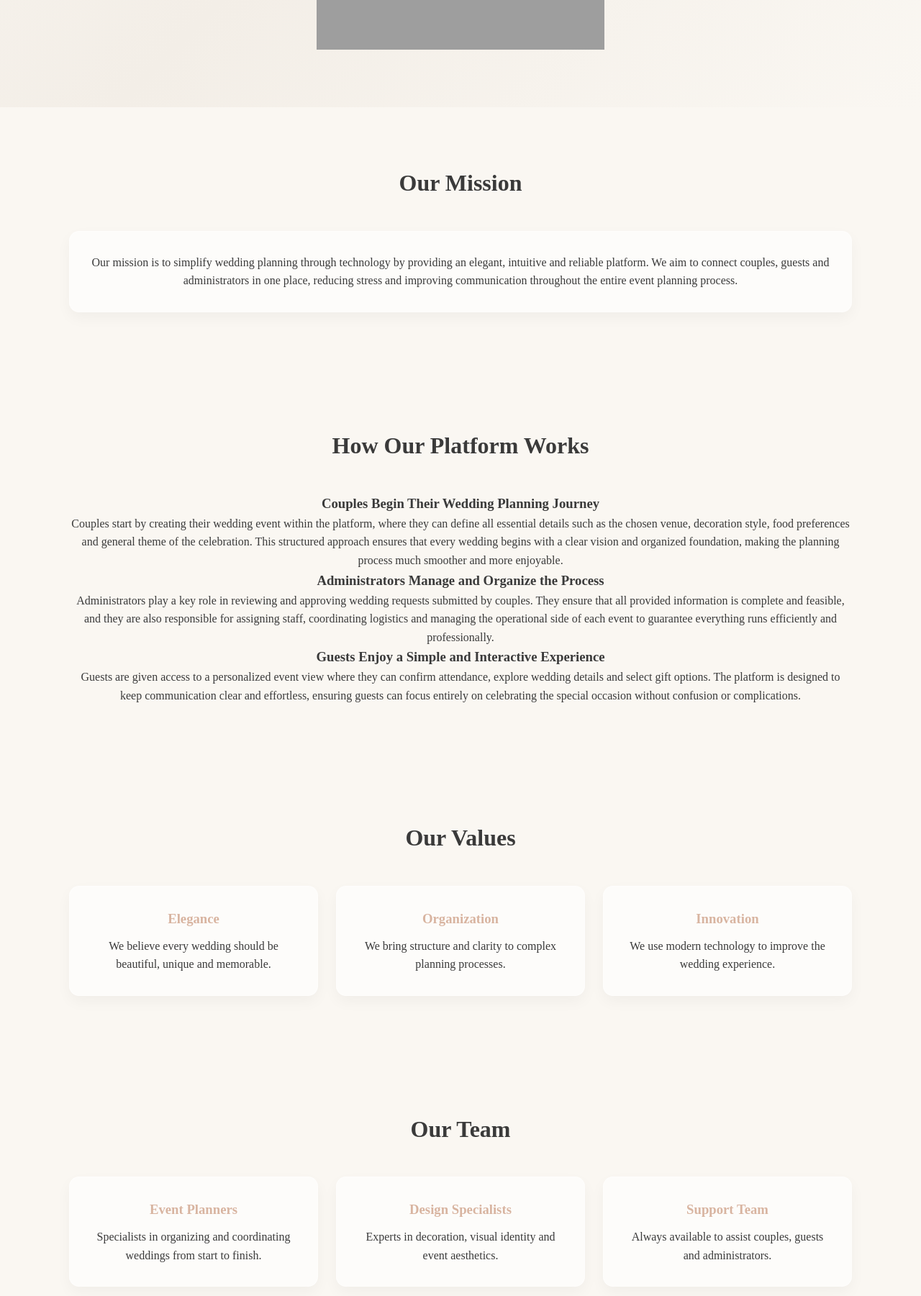
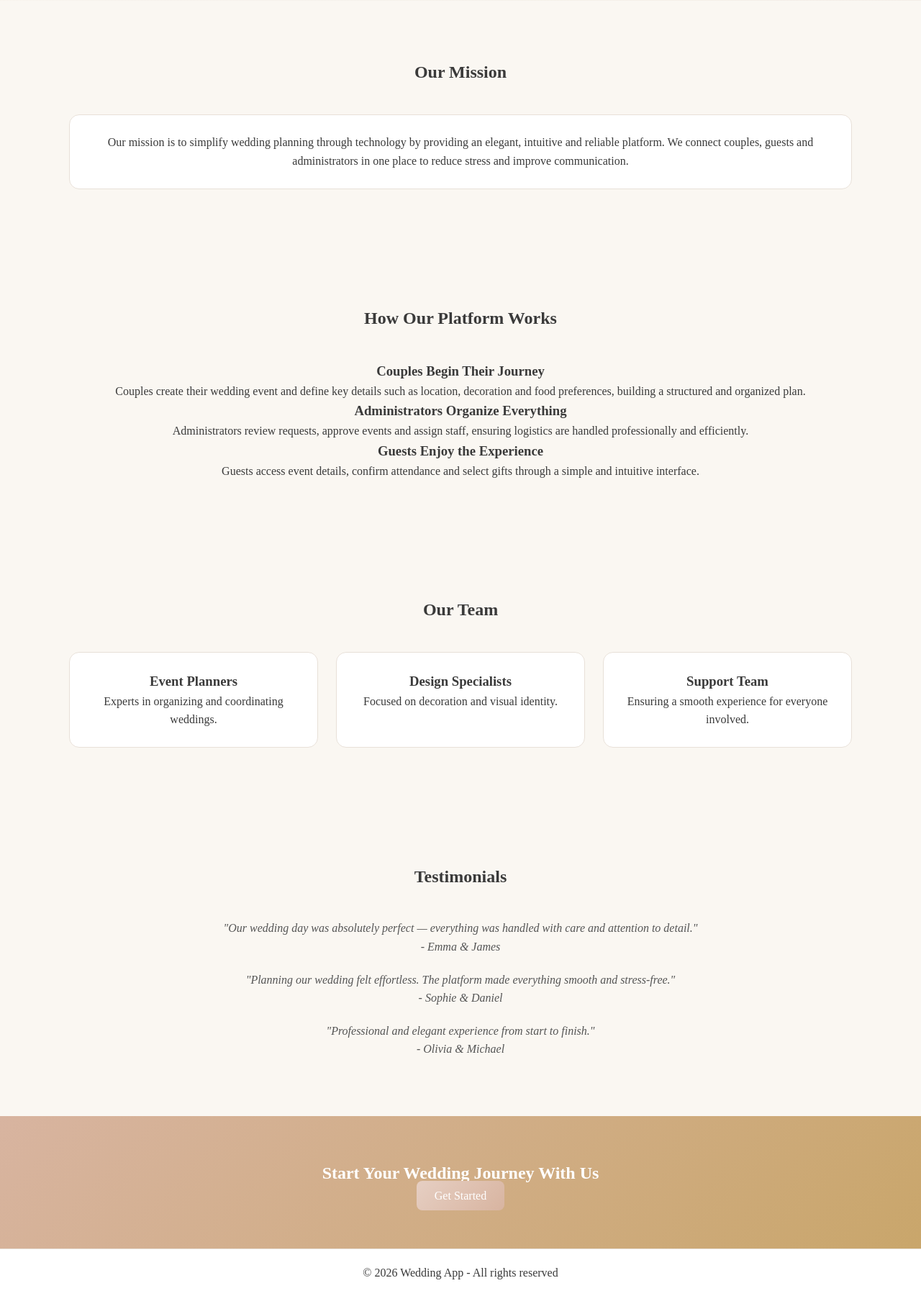
Before and after one commit to nic-port/SWD_AssignmentThree, a PHP site: page /about.php in a window 1280 px wide. Shown: the part 884-2685 px from the top of the page at 72% size. Run offline with PHP 8.4, Linux system fonts and the light colour scheme; grey boxes are pictures that could not be loaded.

Commit message:
Update CSS and add images for design improvements

```diff
--- a/about.php
+++ b/about.php
@@ -8,17 +8,17 @@
 
         <p class="about-intro">
             We are a modern wedding management platform dedicated to creating elegant and unforgettable experiences.
-            Our system connects couples, guests and administrators in a seamless and intuitive environment, ensuring that every wedding is planned with clarity, organization and attention to detail. Our goal is to transform complex event planning into a simple and enjoyable journey.
+            Our system connects couples, guests and administrators in a seamless and intuitive environment, ensuring that every wedding is planned with clarity, organization and attention to detail.
         </p>
 
         <!-- IMAGENS -->
         <div class="about-images">
 
-            <img src="https://fatimabuffet.com.br/wp-content/uploads/2019/11/buffet-para-jantar-de-casamento.jpg" alt="Wedding setup">
+            <img src="https://fatimabuffet.com.br/wp-content/uploads/2019/11/buffet-para-jantar-de-casamento.jpg">
 
-            <img src="https://img.magnific.com/fotos-gratis/planejador-de-casamento-feminino-trabalhando-em-uma-cerimonia_23-2150167256.jpg" alt="Wedding planner">
+            <img src="https://img.magnific.com/fotos-gratis/planejador-de-casamento-feminino-trabalhando-em-uma-cerimonia_23-2150167256.jpg">
 
-            <img src="https://www.afrikanhouse.com.br/images/palavras-chaves/espaco-casamento-luxo1.jpg" alt="Wedding venue">
+            <img src="https://www.afrikanhouse.com.br/images/palavras-chaves/espaco-casamento-luxo1.jpg">
 
         </div>
 
@@ -34,13 +34,13 @@
     <div class="feature-card glass">
         <p>
             Our mission is to simplify wedding planning through technology by providing an elegant, intuitive and reliable platform.
-            We aim to connect couples, guests and administrators in one place, reducing stress and improving communication throughout the entire event planning process.
+            We connect couples, guests and administrators in one place to reduce stress and improve communication.
         </p>
     </div>
 
 </section>
 
-<!-- HOW IT WORKS (NOVO ESTILO) -->
+<!-- HOW IT WORKS -->
 <section class="features container fade-in">
 
     <h2>How Our Platform Works</h2>
@@ -48,50 +48,24 @@
     <div class="how-it-works">
 
         <div class="step">
-            <h3>Couples Begin Their Wedding Planning Journey</h3>
+            <h3>Couples Begin Their Journey</h3>
             <p>
-                Couples start by creating their wedding event within the platform, where they can define all essential details such as the chosen venue, decoration style, food preferences and general theme of the celebration. This structured approach ensures that every wedding begins with a clear vision and organized foundation, making the planning process much smoother and more enjoyable.
+                Couples create their wedding event and define key details such as location, decoration and food preferences, building a structured and organized plan.
             </p>
         </div>
 
         <div class="step">
-            <h3>Administrators Manage and Organize the Process</h3>
+            <h3>Administrators Organize Everything</h3>
             <p>
-                Administrators play a key role in reviewing and approving wedding requests submitted by couples. They ensure that all provided information is complete and feasible, and they are also responsible for assigning staff, coordinating logistics and managing the operational side of each event to guarantee everything runs efficiently and professionally.
+                Administrators review requests, approve events and assign staff, ensuring logistics are handled professionally and efficiently.
             </p>
         </div>
 
         <div class="step">
-            <h3>Guests Enjoy a Simple and Interactive Experience</h3>
+            <h3>Guests Enjoy the Experience</h3>
             <p>
-                Guests are given access to a personalized event view where they can confirm attendance, explore wedding details and select gift options. The platform is designed to keep communication clear and effortless, ensuring guests can focus entirely on celebrating the special occasion without confusion or complications.
+                Guests access event details, confirm attendance and select gifts through a simple and intuitive interface.
             </p>
-        </div>
-
-    </div>
-
-</section>
-
-<!-- VALUES -->
-<section class="features container fade-in">
-
-    <h2>Our Values</h2>
-
-    <div class="features-grid">
-
-        <div class="feature-card glass">
-            <h3>Elegance</h3>
-            <p>We believe every wedding should be beautiful, unique and memorable.</p>
-        </div>
-
-        <div class="feature-card glass">
-            <h3>Organization</h3>
-            <p>We bring structure and clarity to complex planning processes.</p>
-        </div>
-
-        <div class="feature-card glass">
-            <h3>Innovation</h3>
-            <p>We use modern technology to improve the wedding experience.</p>
         </div>
 
     </div>
@@ -107,17 +81,43 @@
 
         <div class="feature-card glass">
             <h3>Event Planners</h3>
-            <p>Specialists in organizing and coordinating weddings from start to finish.</p>
+            <p>Experts in organizing and coordinating weddings.</p>
         </div>
 
         <div class="feature-card glass">
             <h3>Design Specialists</h3>
-            <p>Experts in decoration, visual identity and event aesthetics.</p>
+            <p>Focused on decoration and visual identity.</p>
         </div>
 
         <div class="feature-card glass">
             <h3>Support Team</h3>
-            <p>Always available to assist couples, guests and administrators.</p>
+            <p>Ensuring a smooth experience for everyone involved.</p>
+        </div>
+
+    </div>
+
+</section>
+
+<!-- TESTIMONIALS (MOVIDO PRA CÁ) -->
+<section class="features container fade-in">
+
+    <h2>Testimonials</h2>
+
+    <div class="testimonials-list">
+
+        <div class="testimonial-item">
+            <p>"Our wedding day was absolutely perfect — everything was handled with care and attention to detail."</p>
+            <span>- Emma & James</span>
+        </div>
+
+        <div class="testimonial-item">
+            <p>"Planning our wedding felt effortless. The platform made everything smooth and stress-free."</p>
+            <span>- Sophie & Daniel</span>
+        </div>
+
+        <div class="testimonial-item">
+            <p>"Professional and elegant experience from start to finish."</p>
+            <span>- Olivia & Michael</span>
         </div>
 
     </div>
--- a/assets/style.css
+++ b/assets/style.css
@@ -19,7 +19,7 @@
 /* ===== GLOBAL ===== */
 body {
   font-family: 'Lora', serif;
-  background-color: var(--background);
+  background: var(--background);
   color: var(--text);
   line-height: 1.6;
 }
@@ -28,29 +28,9 @@ h1, h2, h3, .logo {
   font-family: 'Playfair Display', serif;
 }
 
-/* ===== CONTAINER ===== */
 .container {
   width: 85%;
   margin: auto;
-}
-
-/* ===== CARDS ===== */
-.card,
-.feature-card,
-.admin-card {
-  background: var(--white);
-  padding: 30px;
-  border-radius: 14px;
-  border: 1px solid var(--light-gray);
-  box-shadow: 0 8px 20px rgba(0,0,0,0.04);
-  transition: var(--transition);
-}
-
-.card:hover,
-.feature-card:hover,
-.admin-card:hover {
-  transform: translateY(-6px);
-  box-shadow: 0 12px 25px rgba(0,0,0,0.08);
 }
 
 /* ===== NAVBAR ===== */
@@ -81,7 +61,6 @@ h1, h2, h3, .logo {
 .nav-links a {
   text-decoration: none;
   color: var(--text);
-  font-weight: 500;
   transition: var(--transition);
 }
 
@@ -96,42 +75,35 @@ h1, h2, h3, .logo {
   align-items: center;
   justify-content: center;
   text-align: center;
-  padding: 20px;
 
   background: linear-gradient(
-      rgba(250, 247, 242, 0.6),
-      rgba(250, 247, 242, 0.85)
+      rgba(250,247,242,0.6),
+      rgba(250,247,242,0.85)
     ),
     url('../images/hero.jpg') center/cover no-repeat;
 }
 
 .hero-content h1 {
   font-size: 52px;
-  font-weight: 400;
   margin-bottom: 10px;
 }
 
 .hero-content p {
-  font-size: 18px;
   color: #6b6b6b;
 }
 
 .hero-actions {
   margin-top: 20px;
   display: flex;
+  gap: 15px;
   justify-content: center;
-  gap: 15px;
 }
 
 /* ===== BUTTONS ===== */
 .btn {
   padding: 12px 25px;
-  border: none;
-  cursor: pointer;
-  font-size: 15px;
   border-radius: 8px;
   text-decoration: none;
-  display: inline-block;
   transition: var(--transition);
 }
 
@@ -144,7 +116,7 @@ h1, h2, h3, .logo {
   color: white;
 }
 
-/* ===== FEATURES ===== */
+/* ===== SECTIONS ===== */
 .features {
   padding: 80px 0;
   text-align: center;
@@ -152,88 +124,28 @@ h1, h2, h3, .logo {
 
 .features h2 {
   margin-bottom: 40px;
-  font-size: 32px;
 }
 
+/* ===== CARDS ===== */
+.feature-card,
+.admin-card {
+  background: var(--white);
+  padding: 25px;
+  border-radius: 14px;
+  border: 1px solid var(--light-gray);
+  transition: var(--transition);
+}
+
+.feature-card:hover,
+.admin-card:hover {
+  transform: translateY(-5px);
+}
+
+/* GRID */
 .features-grid {
   display: grid;
   grid-template-columns: repeat(auto-fit, minmax(220px, 1fr));
   gap: 25px;
-}
-
-.feature-card h3 {
-  color: var(--primary);
-  margin-bottom: 10px;
-}
-
-/* ===== CTA ===== */
-.cta {
-  background: linear-gradient(135deg, var(--primary), var(--secondary));
-  color: white;
-  text-align: center;
-  padding: 70px 20px;
-  margin-top: 60px;
-}
-
-.cta h2 {
-  font-size: 28px;
-  margin-bottom: 15px;
-}
-
-/* ===== FOOTER ===== */
-.footer {
-  text-align: center;
-  padding: 20px;
-  margin-top: 60px;
-  background: var(--white);
-  border-top: 1px solid var(--light-gray);
-}
-
-/* ===== FORMS ===== */
-.login-form {
-  display: flex;
-  flex-direction: column;
-  gap: 15px;
-  max-width: 400px;
-  margin: auto;
-}
-
-.login-form input,
-.login-form select {
-  padding: 12px;
-  border: 1px solid var(--light-gray);
-  border-radius: 8px;
-  font-size: 14px;
-  transition: var(--transition);
-}
-
-.login-form input:focus,
-.login-form select:focus {
-  outline: none;
-  border-color: var(--primary);
-}
-
-/* ===== ABOUT ===== */
-.about-bg {
-  background: linear-gradient(
-      135deg,
-      #faf7f2 0%,
-      #f3eee7 50%,
-      #faf7f2 100%
-  );
-  min-height: 100vh;
-}
-
-.about-section {
-  padding: 80px 0;
-  text-align: center;
-}
-
-.about-intro {
-  max-width: 750px;
-  margin: 20px auto;
-  font-size: 18px;
-  color: #6b6b6b;
 }
 
 /* ===== SERVICES CLEAN ===== */
@@ -244,21 +156,14 @@ h1, h2, h3, .logo {
 }
 
 .service-item {
-  margin-bottom: 40px;
+  margin-bottom: 35px;
   padding-left: 20px;
   border-left: 3px solid var(--primary);
 }
 
 .service-item h3 {
-  margin-bottom: 8px;
   color: var(--primary);
-  font-size: 20px;
-}
-
-.service-item p {
-  color: #6b6b6b;
-  line-height: 1.7;
-  font-size: 16px;
+  margin-bottom: 5px;
 }
 
 /* ===== GALLERY ===== */
@@ -272,15 +177,13 @@ h1, h2, h3, .logo {
   position: relative;
   overflow: hidden;
   border-radius: 14px;
-  box-shadow: 0 8px 20px rgba(0,0,0,0.08);
 }
 
 .gallery-item img {
   width: 100%;
   height: 260px;
   object-fit: cover;
-  display: block;
-  transition: 0.4s ease;
+  transition: 0.4s;
 }
 
 .gallery-item:hover img {
@@ -291,32 +194,63 @@ h1, h2, h3, .logo {
   position: absolute;
   bottom: 0;
   width: 100%;
-  padding: 12px;
+  padding: 10px;
   background: rgba(0,0,0,0.5);
   color: white;
-  font-size: 14px;
   text-align: center;
 }
 
-/* ===== STATUS ===== */
-.status {
-  margin-top: 10px;
-  font-weight: bold;
+/* ===== ABOUT ===== */
+.about-bg {
+  background: linear-gradient(135deg, #faf7f2, #f3eee7);
+  padding: 40px 0 10px 0;
 }
 
-.status.pending {
-  color: orange;
+.about-section {
+  text-align: center;
+  padding: 0;
 }
 
-.status.approved {
-  color: green;
+.about-intro {
+  max-width: 750px;
+  margin: 20px auto;
+  color: #6b6b6b;
+}
+
+/* ===== TESTIMONIALS ===== */
+.testimonials-list {
+  display: grid;
+  gap: 20px;
+  max-width: 700px;
+  margin: auto;
+}
+
+.testimonial-item {
+  font-style: italic;
+  color: #555;
+}
+
+/* ===== CTA ===== */
+.cta {
+  background: linear-gradient(135deg, var(--primary), var(--secondary));
+  color: white;
+  text-align: center;
+  padding: 60px 20px;
+}
+
+/* ===== FOOTER ===== */
+.footer {
+  text-align: center;
+  padding: 20px;
+  background: var(--white);
+  border-top: 1px solid var(--light-gray);
 }
 
 /* ===== ANIMATION ===== */
 .fade-in {
   opacity: 0;
   transform: translateY(20px);
-  animation: fadeIn 1s ease forwards;
+  animation: fadeIn 1s forwards;
 }
 
 @keyframes fadeIn {
@@ -326,9 +260,6 @@ h1, h2, h3, .logo {
   }
 }
 
-/* ===== GLASS ===== */
-.glass {
-  background: rgba(255, 255, 255, 0.6);
-  backdrop-filter: blur(10px);
-  border: 1px solid rgba(255, 255, 255, 0.4);
+.about-bg {
+  padding-top: 40px;
 }
```
Also changed, not shown: gallery.php (+5 -5 lines), index.php (+0 -105 lines), food.jpg (added), staff.avif (added), wedding.place.jpg (added).
